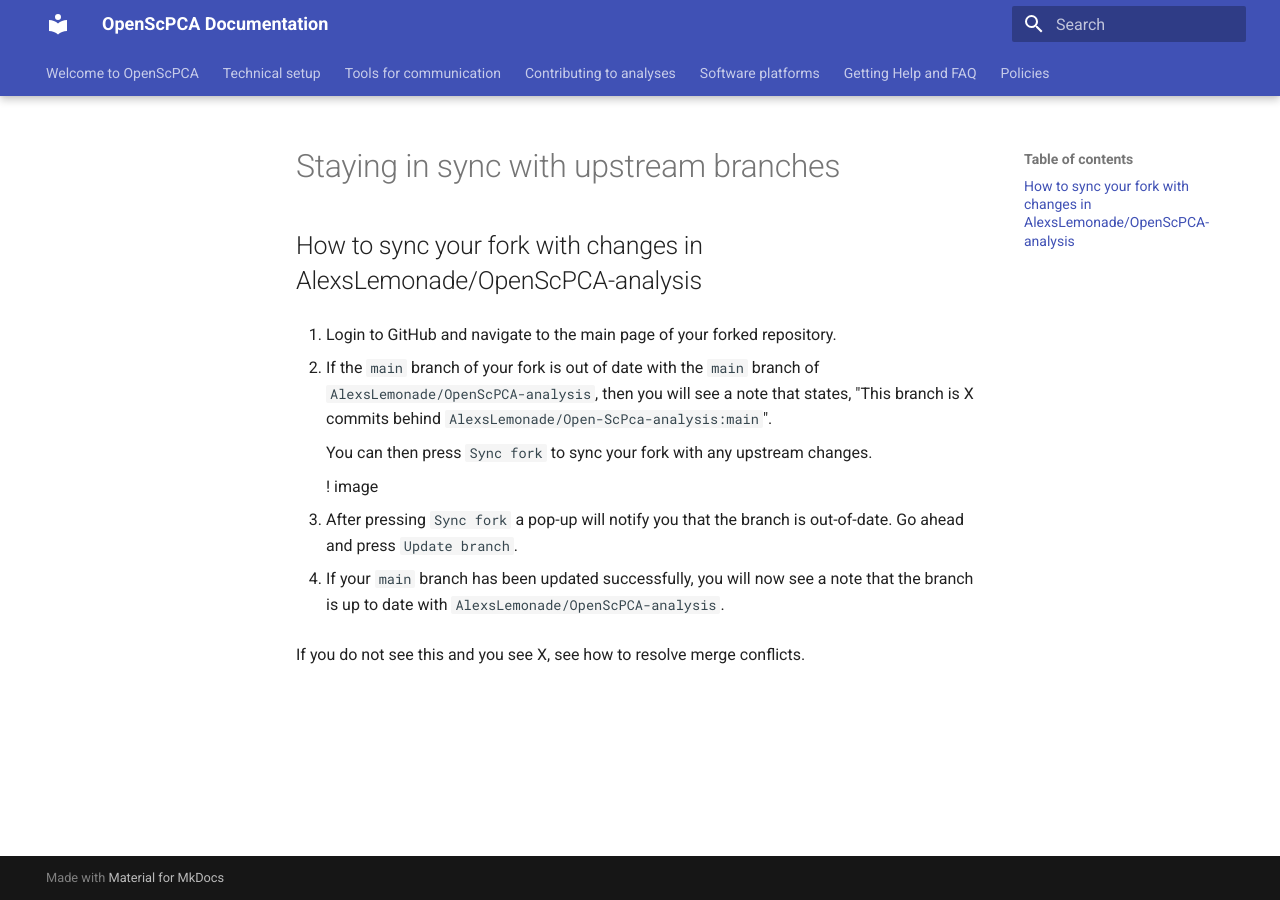
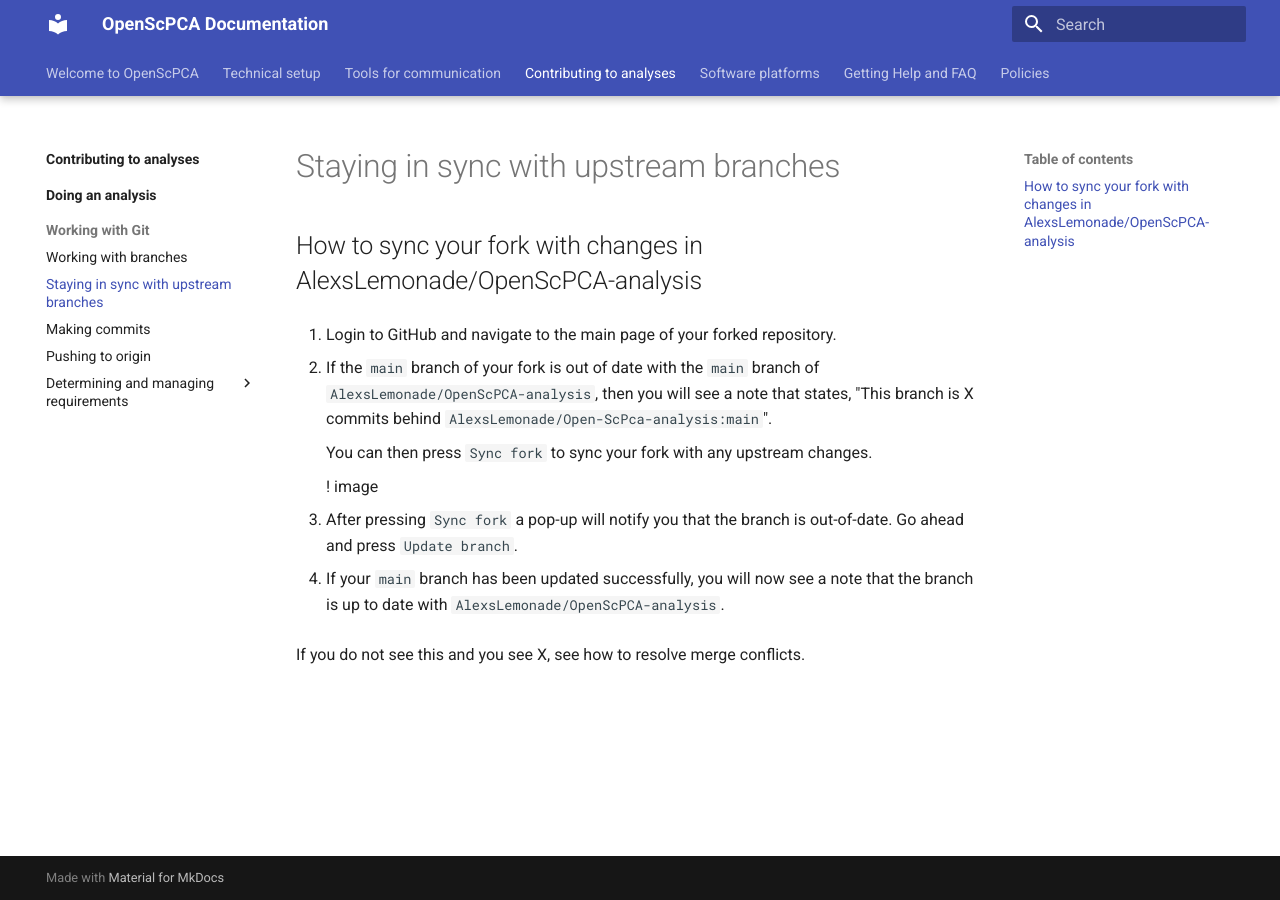
Before and after one commit to AlexsLemonade/OpenScPCA-analysis, an MkDocs documentation site: the page built from docs/contributing-to-analyses/working-with-git/staying-in-sync-with-upstream-branches.md, in a window 1280 px wide. Built offline with MkDocs 1.6.1 and Material for MkDocs 9.7.7, drawn with Linux system fonts in a browser that asks for light colours.

Commit message:
add to nav

```diff
--- a/mkdocs.yml
+++ b/mkdocs.yml
@@ -68,6 +68,7 @@
       - contributing-to-analyses/doing-analyses/index.md
     - Working with Git: # Creating branches, adding commits, all git interactions
       - contributing-to-analyses/working-with-git/working-with-branches.md
+      - contributing-to-analyses/working-with-git/staying-in-sync-with-upstream-branches.md
       - contributing-to-analyses/working-with-git/making-commits.md
       - contributing-to-analyses/working-with-git/push-to-origin.md
       - Determining and managing requirements:
```
